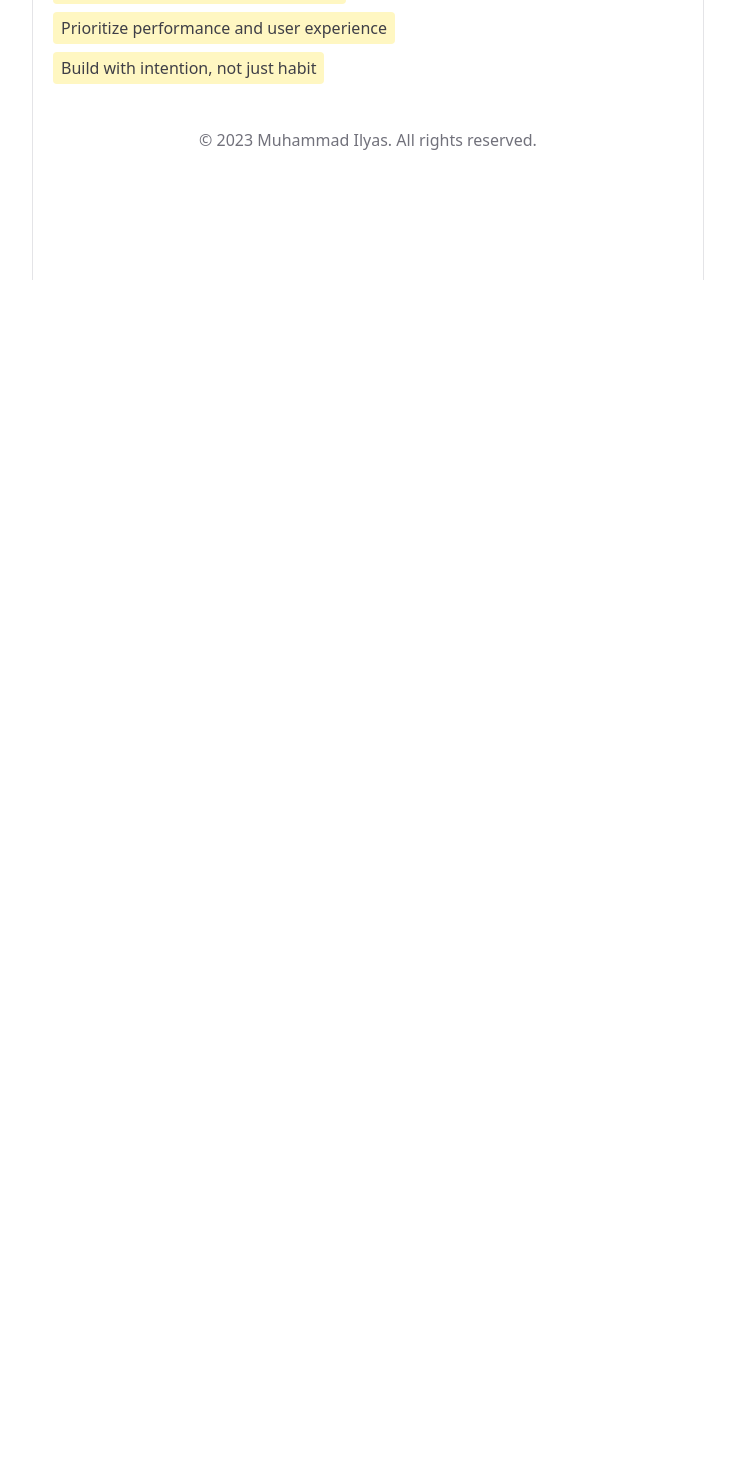
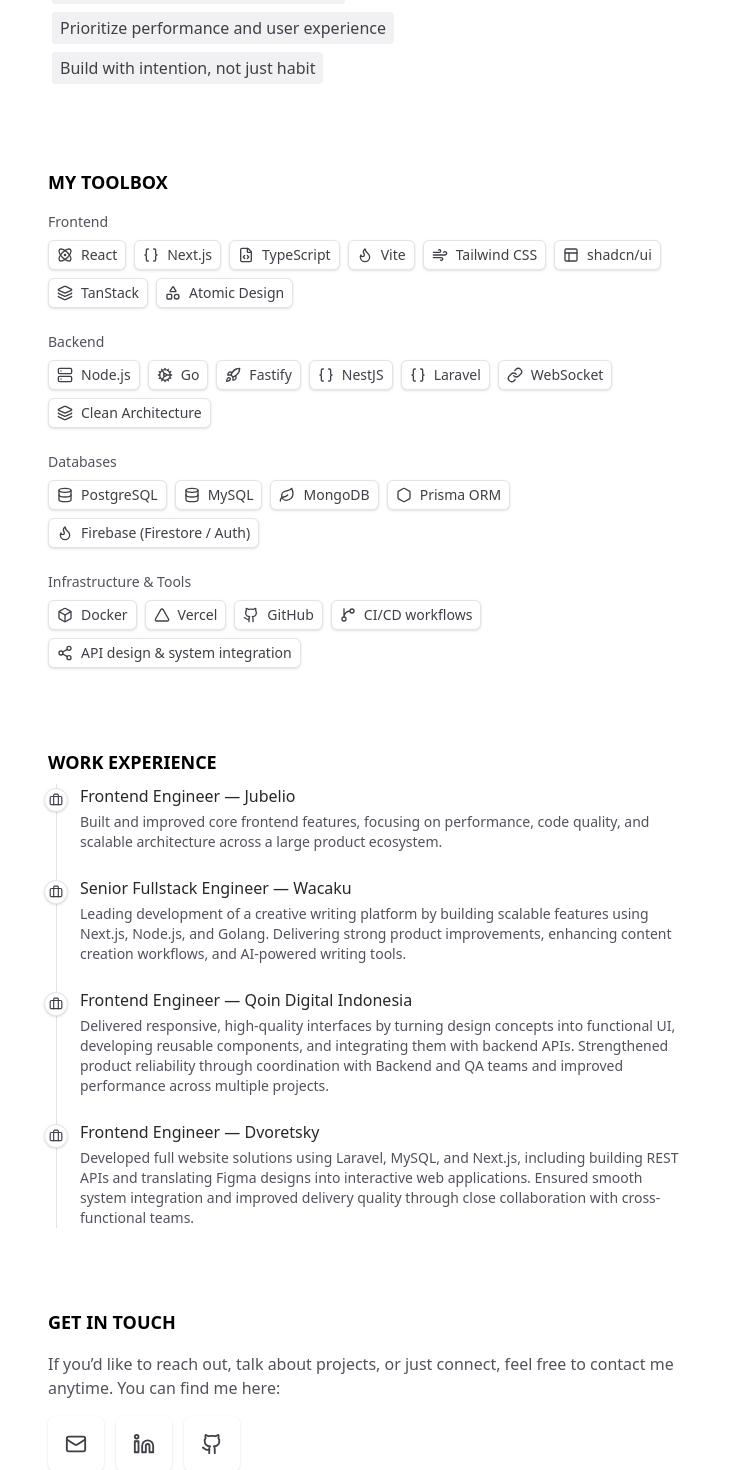
Before and after one commit to milyas26/bikin.site, a Next.js app: page / in a window 1280 px wide. Shown: the part 940-2410 px from the top of the page, without its empty margins (272-1007 px from the left). Before the commit the page ends 1220 px from the top, so only its background shows below. Built offline with nearby package versions, Linux system fonts and the light colour scheme.

Commit message:
feat: add portfolio components and restructure layout
- Create new components: Footer, GetInTouch, WorkTimeline, and MyToolbox
- Move footer from page.tsx to dedicated Footer component
- Reorganize main page layout with proper spacing
- Update styling for values section

```diff
--- a/app/layout.tsx
+++ b/app/layout.tsx
@@ -3,6 +3,7 @@
 import "./globals.css";
 import "./mdx.css";
 import BottomNav from "@/components/BottomNav";
+import Footer from "@/components/Footer";
 import Providers from "@/app/providers";
 
 const geistSans = Geist({
@@ -30,6 +31,7 @@
       <body className={`${geistSans.variable} ${geistMono.variable} antialiased`}>
         <Providers>
           {children}
+          <Footer />
           <BottomNav />
         </Providers>
       </body>
--- a/app/page.tsx
+++ b/app/page.tsx
@@ -1,8 +1,11 @@
 import Image from "next/image";
+import WorkTimeline from "@/components/WorkTimeline";
+import MyToolbox from "@/components/MyToolbox";
+import GetInTouch from "@/components/GetInTouch";
 
 export default function Home() {
   return (
-    <main className="mx-auto max-w-2xl px-4 py-6 md:py-16 border-x border-zinc-200 dark:border-zinc-800 min-h-screen">
+    <main className="mx-auto max-w-2xl px-4 py-6 md:py-16 min-h-screen space-y-10">
       <section className="space-y-10">
         <div className="space-y-6">
           <div className="me">
@@ -51,37 +54,37 @@
             to my little corner of the internet.
           </p>
         </div>
-        {/* my values */}
-        <div className="space-y-2">
+      </section>
+      <section className="space-y-2">
         <h2 className="text-lg font-semibold">MY VALUES</h2>
         <ul>
           <li className="flex items-start gap-3 rounded-md p-1 transition-colors hover:bg-zinc-50 dark:hover:bg-zinc-900/60">
-              <span className="text-zinc-700 px-2 py-1 dark:text-zinc-300 bg-yellow-200/50 dark:bg-yellow-300/20 rounded-sm box-decoration-clone">
+            <span className="text-zinc-700 px-2 py-1 dark:text-zinc-300 bg-zinc-200/50 dark:bg-yellow-300/20 rounded-sm box-decoration-clone">
               Keep things simple and practical
             </span>
           </li>
           <li className="flex items-start gap-3 rounded-md p-1 transition-colors hover:bg-zinc-50 dark:hover:bg-zinc-900/60">
-              <span className="text-zinc-700 px-2 py-1 dark:text-zinc-300 bg-yellow-200/50 dark:bg-yellow-300/20 rounded-sm box-decoration-clone">
+            <span className="text-zinc-700 px-2 py-1 dark:text-zinc-300 bg-zinc-200/50 dark:bg-yellow-300/20 rounded-sm box-decoration-clone">
               Write code that future-me won’t hate
             </span>
           </li>
           <li className="flex items-start gap-3 rounded-md p-1 transition-colors hover:bg-zinc-50 dark:hover:bg-zinc-900/60">
-              <span className="text-zinc-700 px-2 py-1 dark:text-zinc-300 bg-yellow-200/50 dark:bg-yellow-300/20 rounded-sm box-decoration-clone">
+            <span className="text-zinc-700 px-2 py-1 dark:text-zinc-300 bg-zinc-200/50 dark:bg-yellow-300/20 rounded-sm box-decoration-clone">
               Prioritize performance and user experience
             </span>
           </li>
           <li className="flex items-start gap-3 rounded-md p-1 transition-colors hover:bg-zinc-50 dark:hover:bg-zinc-900/60">
-              <span className="text-zinc-700 px-2 py-1 dark:text-zinc-300 bg-yellow-200/50 dark:bg-yellow-300/20 rounded-sm box-decoration-clone">
+            <span className="text-zinc-700 px-2 py-1 dark:text-zinc-300 bg-zinc-200/50 dark:bg-yellow-300/20 rounded-sm box-decoration-clone">
               Build with intention, not just habit
             </span>
           </li>
         </ul>
-        </div>
       </section>
+      <MyToolbox />
 
-      <footer className="mt-10 text-center text-zinc-500 dark:text-zinc-400 pb-16">
-        <p>&copy; 2023 Muhammad Ilyas. All rights reserved.</p>
-      </footer>
+      <WorkTimeline />
+
+      <GetInTouch />
     </main>
   );
 }
--- /dev/null
+++ b/components/GetInTouch.tsx
@@ -0,0 +1,44 @@
+import { Github, Mail, Linkedin } from "lucide-react";
+
+export default function GetInTouch() {
+  return (
+    <section className="space-y-4 md:pt-10">
+      <h2 className="text-lg font-semibold">GET IN TOUCH</h2>
+      <p className="text-zinc-600 dark:text-zinc-300">
+        If you’d like to reach out, talk about projects, or just connect, feel
+        free to contact me anytime. You can find me here:
+      </p>
+      <div className="flex items-center gap-3">
+        <a
+          href="mailto:muhammadilyassaya@gmail.com"
+          aria-label="Email"
+          target="_blank"
+          className="flex h-14 w-14 items-center justify-center rounded-lg bg-white text-zinc-700 shadow-sm transition hover:bg-zinc-50 dark:bg-zinc-900 dark:text-zinc-300 dark:hover:bg-zinc-900/60"
+        >
+          <Mail size={22} aria-hidden />
+          <span className="sr-only">muhammadilyassaya@gmail.com</span>
+        </a>
+        <a
+          href="https://linkedin.com/in/muhilyas"
+          target="_blank"
+          rel="noopener noreferrer"
+          aria-label="LinkedIn"
+          className="flex h-14 w-14 items-center justify-center rounded-lg bg-white text-zinc-700 shadow-sm transition hover:bg-zinc-50 dark:bg-zinc-900 dark:text-zinc-300 dark:hover:bg-zinc-900/60"
+        >
+          <Linkedin size={22} aria-hidden />
+          <span className="sr-only">linkedin.com/in/muhilyas</span>
+        </a>
+        <a
+          href="https://github.com/milyas26"
+          target="_blank"
+          rel="noopener noreferrer"
+          aria-label="GitHub"
+          className="flex h-14 w-14 items-center justify-center rounded-lg bg-white text-zinc-700 shadow-sm transition hover:bg-zinc-50 dark:bg-zinc-900 dark:text-zinc-300 dark:hover:bg-zinc-900/60"
+        >
+          <Github size={22} aria-hidden />
+          <span className="sr-only">github.com/milyas26</span>
+        </a>
+      </div>
+    </section>
+  );
+}
--- /dev/null
+++ b/components/MyToolbox.tsx
@@ -0,0 +1,117 @@
+import {
+  Atom,
+  Braces,
+  FileCode,
+  Flame,
+  Wind,
+  PanelsTopLeft,
+  Layers,
+  Shapes,
+  Server,
+  Cog,
+  Rocket,
+  Link,
+  Database,
+  Leaf,
+  Hexagon,
+  Triangle,
+  Github,
+  GitBranch,
+  Share2,
+  Box,
+} from "lucide-react";
+
+export default function MyToolbox() {
+  return (
+    <section className="space-y-4 md:pt-10">
+      <h2 className="text-lg font-semibold">MY TOOLBOX</h2>
+      <div className="space-y-6">
+        <div className="space-y-2">
+          <h3 className="text-sm font-medium text-zinc-600 dark:text-zinc-300">Frontend</h3>
+          <div className="flex flex-wrap gap-2">
+            {[
+              { label: "React", icon: Atom },
+              { label: "Next.js", icon: Braces },
+              { label: "TypeScript", icon: FileCode },
+              { label: "Vite", icon: Flame },
+              { label: "Tailwind CSS", icon: Wind },
+              { label: "shadcn/ui", icon: PanelsTopLeft },
+              { label: "TanStack", icon: Layers },
+              { label: "Atomic Design", icon: Shapes },
+            ].map(({ label, icon: Icon }) => (
+              <span
+                key={label}
+                className="inline-flex items-center gap-2 rounded-md border border-zinc-200 bg-white px-2 py-1 text-sm text-zinc-700 shadow-sm hover:bg-zinc-50 transition-colors dark:border-zinc-800 dark:bg-zinc-900 dark:text-zinc-300 dark:hover:bg-zinc-900/60"
+              >
+                <Icon className="h-4 w-4" />
+                {label}
+              </span>
+            ))}
+          </div>
+        </div>
+        <div className="space-y-2">
+          <h3 className="text-sm font-medium text-zinc-600 dark:text-zinc-300">Backend</h3>
+          <div className="flex flex-wrap gap-2">
+            {[
+              { label: "Node.js", icon: Server },
+              { label: "Go", icon: Cog },
+              { label: "Fastify", icon: Rocket },
+              { label: "NestJS", icon: Braces },
+              { label: "Laravel", icon: Braces },
+              { label: "WebSocket", icon: Link },
+              { label: "Clean Architecture", icon: Layers },
+            ].map(({ label, icon: Icon }) => (
+              <span
+                key={label}
+                className="inline-flex items-center gap-2 rounded-md border border-zinc-200 bg-white px-2 py-1 text-sm text-zinc-700 shadow-sm hover:bg-zinc-50 transition-colors dark:border-zinc-800 dark:bg-zinc-900 dark:text-zinc-300 dark:hover:bg-zinc-900/60"
+              >
+                <Icon className="h-4 w-4" />
+                {label}
+              </span>
+            ))}
+          </div>
+        </div>
+        <div className="space-y-2">
+          <h3 className="text-sm font-medium text-zinc-600 dark:text-zinc-300">Databases</h3>
+          <div className="flex flex-wrap gap-2">
+            {[
+              { label: "PostgreSQL", icon: Database },
+              { label: "MySQL", icon: Database },
+              { label: "MongoDB", icon: Leaf },
+              { label: "Prisma ORM", icon: Hexagon },
+              { label: "Firebase (Firestore / Auth)", icon: Flame },
+            ].map(({ label, icon: Icon }) => (
+              <span
+                key={label}
+                className="inline-flex items-center gap-2 rounded-md border border-zinc-200 bg-white px-2 py-1 text-sm text-zinc-700 shadow-sm hover:bg-zinc-50 transition-colors dark:border-zinc-800 dark:bg-zinc-900 dark:text-zinc-300 dark:hover:bg-zinc-900/60"
+              >
+                <Icon className="h-4 w-4" />
+                {label}
+              </span>
+            ))}
+          </div>
+        </div>
+        <div className="space-y-2">
+          <h3 className="text-sm font-medium text-zinc-600 dark:text-zinc-300">Infrastructure &amp; Tools</h3>
+          <div className="flex flex-wrap gap-2">
+            {[
+              { label: "Docker", icon: Box },
+              { label: "Vercel", icon: Triangle },
+              { label: "GitHub", icon: Github },
+              { label: "CI/CD workflows", icon: GitBranch },
+              { label: "API design & system integration", icon: Share2 },
+            ].map(({ label, icon: Icon }) => (
+              <span
+                key={label}
+                className="inline-flex items-center gap-2 rounded-md border border-zinc-200 bg-white px-2 py-1 text-sm text-zinc-700 shadow-sm hover:bg-zinc-50 transition-colors dark:border-zinc-800 dark:bg-zinc-900 dark:text-zinc-300 dark:hover:bg-zinc-900/60"
+              >
+                <Icon className="h-4 w-4" />
+                {label}
+              </span>
+            ))}
+          </div>
+        </div>
+      </div>
+    </section>
+  );
+}
--- /dev/null
+++ b/components/WorkTimeline.tsx
@@ -0,0 +1,53 @@
+import { Briefcase } from "lucide-react";
+
+const items = [
+  {
+    title: "Frontend Engineer — Jubelio",
+    description:
+      "Built and improved core frontend features, focusing on performance, code quality, and scalable architecture across a large product ecosystem.",
+  },
+  {
+    title: "Senior Fullstack Engineer — Wacaku",
+    description:
+      "Leading development of a creative writing platform by building scalable features using Next.js, Node.js, and Golang. Delivering strong product improvements, enhancing content creation workflows, and AI-powered writing tools.",
+
+  },
+  {
+    title: "Frontend Engineer — Qoin Digital Indonesia",
+    description:
+      "Delivered responsive, high-quality interfaces by turning design concepts into functional UI, developing reusable components, and integrating them with backend APIs. Strengthened product reliability through coordination with Backend and QA teams and improved performance across multiple projects.",
+  },
+  {
+    title: "Frontend Engineer — Dvoretsky",
+    description:
+      "Developed full website solutions using Laravel, MySQL, and Next.js, including building REST APIs and translating Figma designs into interactive web applications. Ensured smooth system integration and improved delivery quality through close collaboration with cross-functional teams.",
+  },
+];
+
+export default function WorkTimeline() {
+  return (
+    <section className="space-y-2 pt-2 md:pt-10">
+      <h2 className="text-lg font-semibold">WORK EXPERIENCE</h2>
+      <div className="relative">
+        <div className="absolute left-2 top-0 h-full border-l border-zinc-200 dark:border-zinc-800" />
+        <ul className="space-y-6 pl-8">
+          {items.map((item) => (
+            <li key={item.title} className="relative">
+              <span className="absolute -left-9 top-1 flex h-6 w-6 items-center justify-center rounded-full border border-zinc-200 bg-white text-zinc-700 shadow-sm dark:border-zinc-800 dark:bg-zinc-900 dark:text-zinc-300">
+                <Briefcase size={14} />
+              </span>
+              <div className="space-y-1">
+                <p className="font-medium text-zinc-800 dark:text-zinc-100">
+                  {item.title}
+                </p>
+                <p className="text-sm text-zinc-600 dark:text-zinc-300">
+                  {item.description}
+                </p>
+              </div>
+            </li>
+          ))}
+        </ul>
+      </div>
+    </section>
+  );
+}
```
Also changed, not shown: components/Footer.tsx (added, +7 -0 lines). Lines whose indentation alone changed are shown as unchanged.
